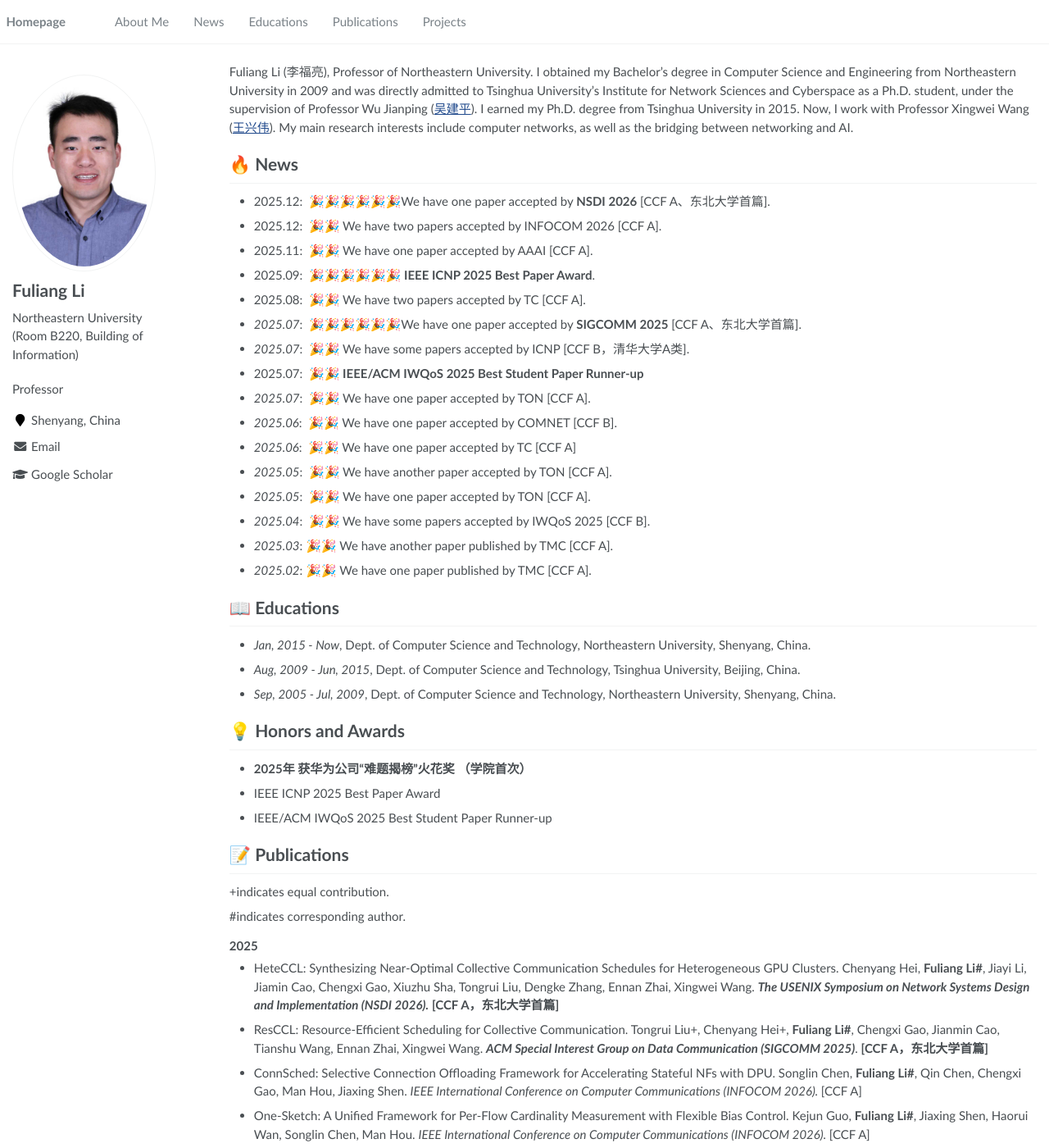
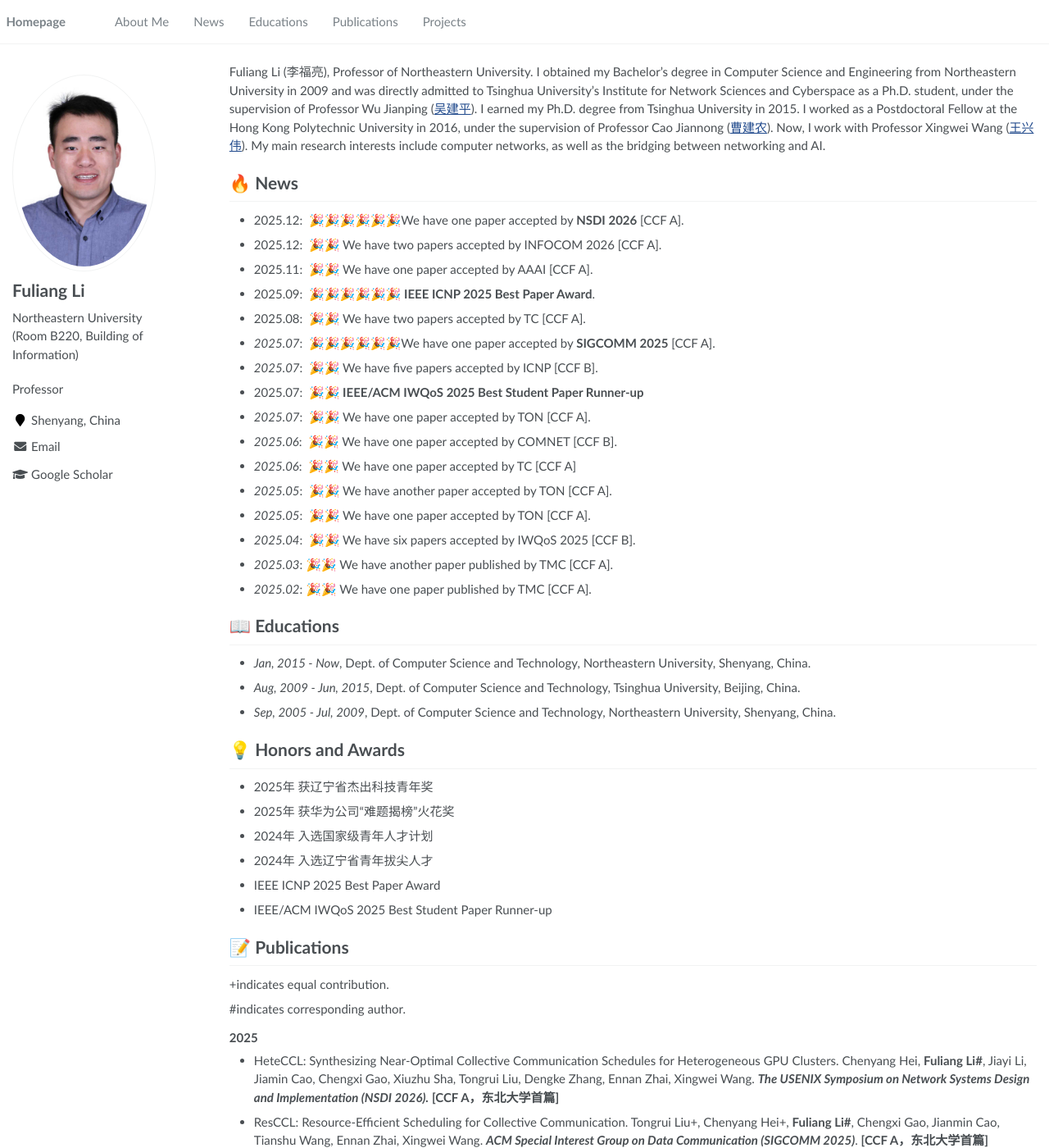
Before and after one commit to Fuliang-Li/Fuliang-Li.github.io, a Jekyll site: the page built from _pages/about.md, in a window 1280 px wide and 1400 px high. Shown: the whole window at 82% size. Built offline with Jekyll 4.4.1, drawn with Linux system fonts in a browser that asks for light colours; some of the changed text lies outside the part shown.

Commit message:
Update about.md

```diff
--- a/_pages/about.md
+++ b/_pages/about.md
@@ -17,23 +17,23 @@ redirect_from:
 
 <span class='anchor' id='about-me'></span>
 
-Fuliang Li (李福亮), Professor of Northeastern University. I obtained my Bachelor’s degree in Computer Science and Engineering from Northeastern University in 2009 and was directly admitted to Tsinghua University’s Institute for Network Sciences and Cyberspace as a Ph.D. student, under the supervision of Professor Wu Jianping (<a href="https://www.tsinghua.edu.cn/info/1166/93896.htm" target="_blank">吴建平</a>). I earned my Ph.D. degree from Tsinghua University in 2015. Now, I work with Professor Xingwei Wang (<a href="https://neu.edu.cn/info/1012/3221.htm" target="_blank">王兴伟</a>). My main research interests include computer networks, as well as the bridging between networking and AI.
+Fuliang Li (李福亮), Professor of Northeastern University. I obtained my Bachelor’s degree in Computer Science and Engineering from Northeastern University in 2009 and was directly admitted to Tsinghua University’s Institute for Network Sciences and Cyberspace as a Ph.D. student, under the supervision of Professor Wu Jianping (<a href="https://www.tsinghua.edu.cn/info/1166/93896.htm" target="_blank">吴建平</a>). I earned my Ph.D. degree from Tsinghua University in 2015. I worked as a Postdoctoral Fellow at the Hong Kong Polytechnic University in 2016, under the supervision of Professor Cao Jiannong (<a href="https://www.tsinghua.edu.cn/info/1166/93896.htm" target="_blank">曹建农</a>). Now, I work with Professor Xingwei Wang (<a href="https://neu.edu.cn/info/1012/3221.htm" target="_blank">王兴伟</a>). My main research interests include computer networks, as well as the bridging between networking and AI.
 
 # 🔥 News
-- 2025.12: &nbsp;🎉🎉🎉🎉🎉🎉We have one paper accepted by **NSDI 2026** [CCF A、东北大学首篇].
+- 2025.12: &nbsp;🎉🎉🎉🎉🎉🎉We have one paper accepted by **NSDI 2026** [CCF A].
 - 2025.12: &nbsp;🎉🎉 We have two papers accepted by INFOCOM 2026 [CCF A].
 - 2025.11: &nbsp;🎉🎉 We have one paper accepted by  AAAI [CCF A].
 - 2025.09: &nbsp;**🎉🎉🎉🎉🎉🎉 IEEE ICNP 2025 Best Paper Award**.
 - 2025.08: &nbsp;🎉🎉 We have two papers accepted by TC [CCF A].
-- *2025.07*: &nbsp;🎉🎉🎉🎉🎉🎉We have one paper accepted by **SIGCOMM 2025** [CCF A、东北大学首篇].
-- *2025.07*: &nbsp;🎉🎉 We have some papers accepted by ICNP [CCF B，清华大学A类].
+- *2025.07*: &nbsp;🎉🎉🎉🎉🎉🎉We have one paper accepted by **SIGCOMM 2025** [CCF A].
+- *2025.07*: &nbsp;🎉🎉 We have five papers accepted by ICNP [CCF B].
 - 2025.07: &nbsp;**🎉🎉 IEEE/ACM IWQoS 2025 Best Student Paper Runner-up**
 - *2025.07*: &nbsp;🎉🎉 We have one paper accepted by TON [CCF A].
 - *2025.06*: &nbsp;🎉🎉 We have one paper accepted by COMNET [CCF B].
 - *2025.06*: &nbsp;🎉🎉 We have one paper accepted by TC [CCF A]
 - *2025.05*: &nbsp;🎉🎉 We have  another paper accepted by TON [CCF A].
 - *2025.05*: &nbsp;🎉🎉 We have one paper accepted by TON [CCF A].
-- *2025.04*: &nbsp;🎉🎉 We have some papers accepted by IWQoS 2025 [CCF B].
+- *2025.04*: &nbsp;🎉🎉 We have six papers accepted by IWQoS 2025 [CCF B].
 - *2025.03*: 🎉🎉 We have another paper published by TMC [CCF A].
 - *2025.02*: 🎉🎉 We have one paper published by TMC [CCF A].
 
@@ -44,7 +44,10 @@ Fuliang Li (李福亮), Professor of Northeastern University. I obtained my Bach
 
 # 💡 Honors and Awards
 
-- **2025年 获华为公司“难题揭榜”火花奖 （学院首次）**
+- 2025年 获辽宁省杰出科技青年奖
+- 2025年 获华为公司“难题揭榜”火花奖
+- 2024年 入选国家级青年人才计划
+- 2024年 入选辽宁省青年拔尖人才
 - IEEE ICNP 2025 Best Paper Award
 - IEEE/ACM IWQoS 2025 Best Student Paper Runner-up
 
@@ -79,7 +82,7 @@ Fuliang Li (李福亮), Professor of Northeastern University. I obtained my Bach
 - SmartTC: A Real-Time ML-Based Traffic Classification with SmartNIC. Lingxiang Hu+, Chenyang Hei+, **Fuliang Li#**, Chengxi Gao, Jiaxing Shen, Xingwei Wang. <i> IEEE/ACM International Symposium on Quality of Service (IWQoS 2025). </i>  [CCF B]
 - Automatically Mining the Causality between Network Configurations and Routing Behaviors. **Fuliang Li**, Tangzheng Xie, Bocheng Liang, Zhenbei Guo, Haozhi Lang, Xingwei Wang. <i> IEEE/ACM International Symposium on Quality of Service (IWQoS 2025). </i>  [CCF B]
 - NetMAS: Efficient Network Configuration Translation with Multi-Agent System. Chenyang Liu, **Fuliang Li#**, Naigong Zheng, Xingwei Wang. <i> IEEE/ACM International Symposium on Quality of Service (IWQoS 2025). </i>  [CCF B]
-- LA-Sketch: An Adaptive Level-Aware Sketch for Efficient Network Traffic Measurement. Yuting Liu, Kejun Guo, **Fuliang Li#**, Jiaxing Shen, Xingwei Wang. <i> IEEE/ACM International Symposium on Quality of Service (IWQoS 2025). </i>  [CCF B, **Best Student Paper Runner-up**]
+- LA-Sketch: An Adaptive Level-Aware Sketch for Efficient Network Traffic Measurement. Yuting Liu, Kejun Guo, **Fuliang Li#**, Jiaxing Shen, Xingwei Wang. <i> IEEE/ACM International Symposium on Quality of Service (IWQoS 2025). </i>  [CCF B, **最佳学生论文提名奖**]
 - ConfigChecker: Automated Network Configuration Validation with Large Language Model and Knowledge Graph. **Fuliang Li**, Jie Zhong, Bocheng Liang, Zhenbei Guo, Xingwei Wang. <i> IEEE/ACM International Symposium on Quality of Service (IWQoS 2025). </i>  [CCF B]
 
 <h3><strong>2024</strong></h3>
@@ -134,17 +137,20 @@ Fuliang Li (李福亮), Professor of Northeastern University. I obtained my Bach
 - Reliable Fog-based Crowdsourcing: A Temporal-Spatial Task Allocation Approach. Yao Yu, <b>Fuliang Li#</b>, Shumei Liu, Jinli Huang, and Lei Guo. <i> IEEE Internet of Things Journal, vol. 7, no. 5, pp. 3968-3976. </i> [<A href="https://ieeexplore.ieee.org/abstract/document/8918307" target="_blank">pdf</A>].
 
 # 💡 Projects
-- 国家自然科学基金联合基金、面向算力网络的智能服务质量控制架构与关键技术研究、 2023.01-2026.12、单位课题负责人
-- 国家自然科学基金面上项目、集合通信网络优化技术研究、2026.01-2029.12、项目负责人
+- 国家科技重大专项课题、2025.12-2028.11、课题负责人
+- 国家自然科学基金面上项目、2026.01-2029.12、项目负责人
 - 国家自然科学基金面上项目、基于意图的网络配置综合系统关键技术研究、2021.01-2024.12、项目负责人
+- 国家自然科学基金联合基金重点项目、面向算力网络的智能服务质量控制架构与关键技术研究、 2023.01-2026.12、单位课题负责人
+- 国家自然科学基金青年基金项目、移动社交网络中基于社交关系的新型路由机制研究、2017.01-2019.12、项目负责人
 - 国家重点研发计划子课题、面向智能路由的高精度网络状态感知、2020.01-2023.12、子课题负责人
 - 国家重点研发计划子课题、互联网基础行为大规模精确测量方法学、2019.07-2022.06、子课题负责人
-- 国家自然科学基金青年基金项目、移动社交网络中基于社交关系的新型路由机制研究、2017.01-2019.12、项目负责人
 - 华为公司合作项目、拓扑亲和集合通信自动生成技术合作项目、2025.06-2026.06、项目负责人
+- 华为公司合作项目、AI大语言模型配置翻译合作项目、2024.10-2025.10、项目负责人
 - 华为公司合作项目、HON Connect可靠远场P2P多路聚合技术研究合作项目、2021.10-2024.03、项目负责人
 - 华为公司合作项目、网络验证智库（配置综合与DSL）项目、2023.07-2024.07、项目负责人
 - 华为公司合作项目、基于网络意图的配置自动生成技术合作项目、2020.08-2021.08、项目负责人
 - 华为公司合作项目、路由意图&配置综合技术合作项目、2018.12-2019.12、项目负责人
 - 字节跳动合作项目、基于交换机INT技术的高性能监控和智能故障定位与恢复系统的研究与应用、2023.03-2024.08、项目负责人
+- 蚂蚁集团合作项目、高性能异构集合通信优化与协同调度技术、2025.03-2026.03、项目负责人
 - 阿里巴巴合作项目、基于模糊测试的可编程数据平面错误检测、2023.04-2024.04、项目负责人
 - 中国电信合作项目、增强智能调度算法、2021.10-2022.10、项目负责人
```
